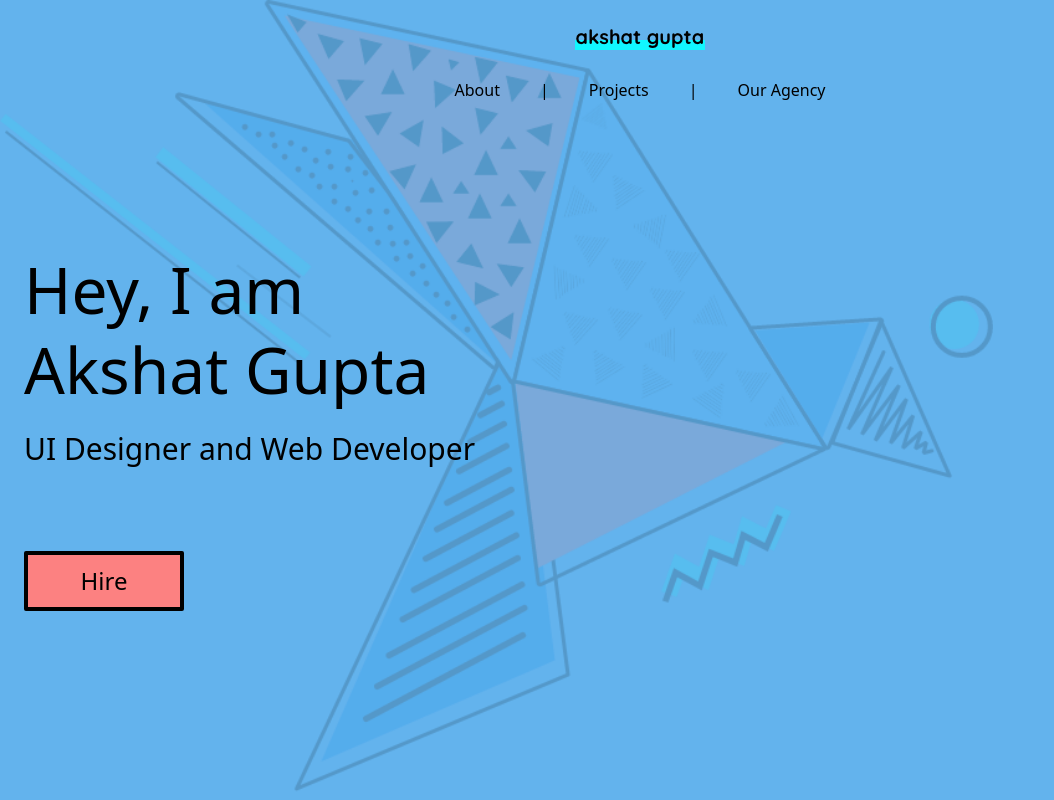
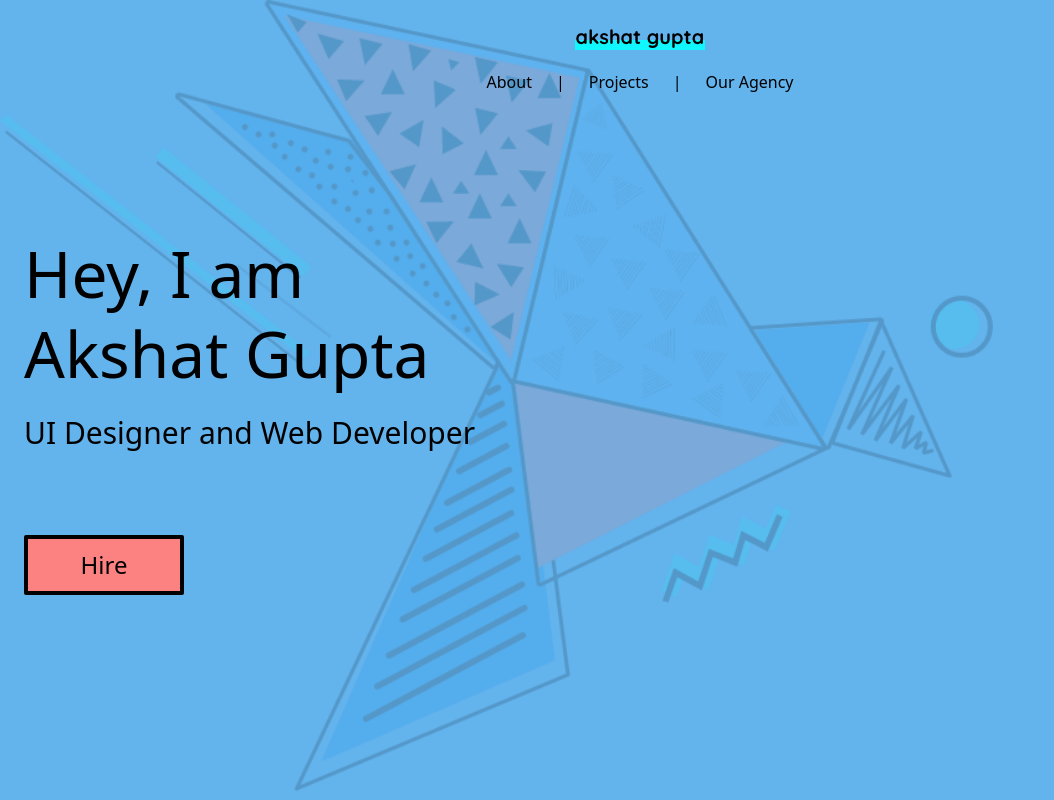
Before and after one commit to helloakshat/personal-website, a website: page index.html in a window 1280 px wide. Shown: the whole page, without its empty margins (0-1054 px from the left). Drawn offline with nearby package versions, Linux system fonts and the light colour scheme; files that its build step writes are made by us from their sources; files whose address does not match are found by name.

Commit message:
vrsn-1.1 menu spacing change

```diff
--- a/index.html
+++ b/index.html
@@ -21,11 +21,11 @@
         </div>
         <div class="navbar ">
           <ul class="menus flex flex-wrap justify-center">
-            <li class="p-5"><a href="#">About</a></li>
-            <li class="p-5">|</li>
-            <li class="p-5"><a href="#">Projects</a></li>
-            <li class="p-5">|</li>
-            <li class="p-5"><a href="#">Our Agency</a></li>
+            <li class="p-3"><a href="#">About</a></li>
+            <li class="p-3">|</li>
+            <li class="p-3"><a href="#">Projects</a></li>
+            <li class="p-3">|</li>
+            <li class="p-3"><a href="#">Our Agency</a></li>
           </ul>
         </div>
       </div>
```
